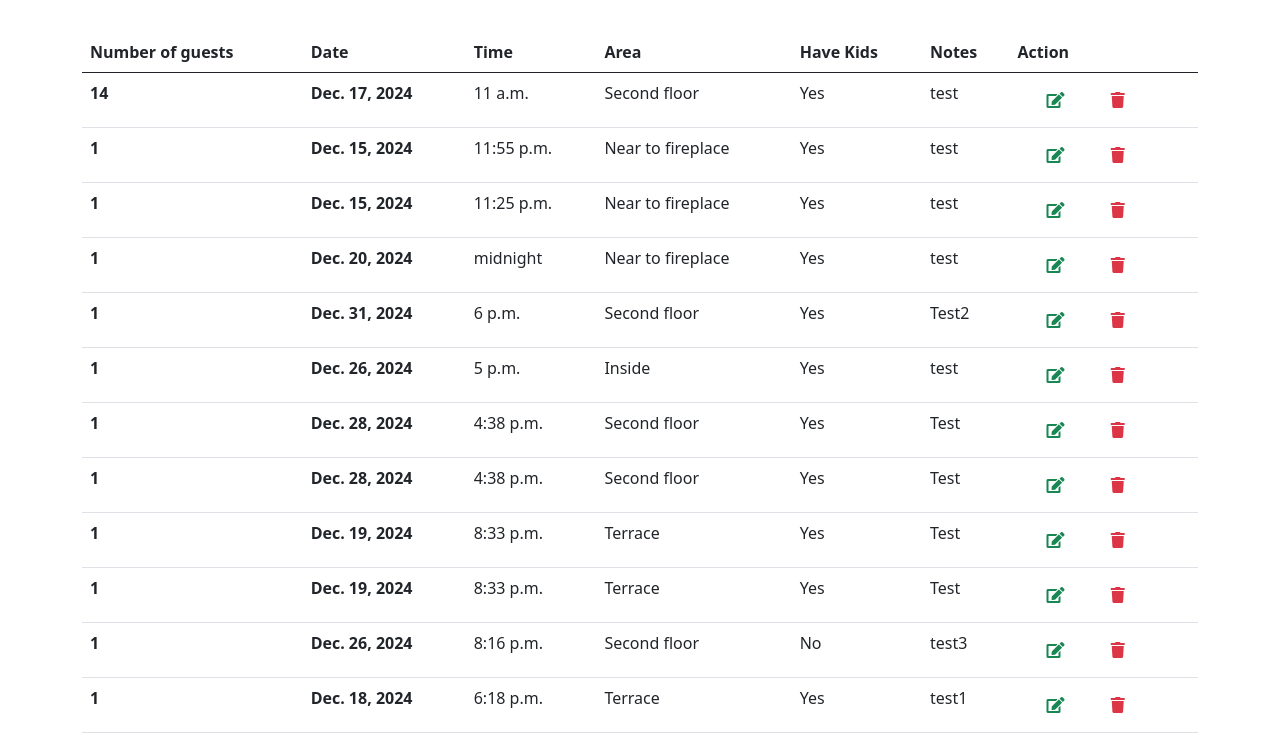
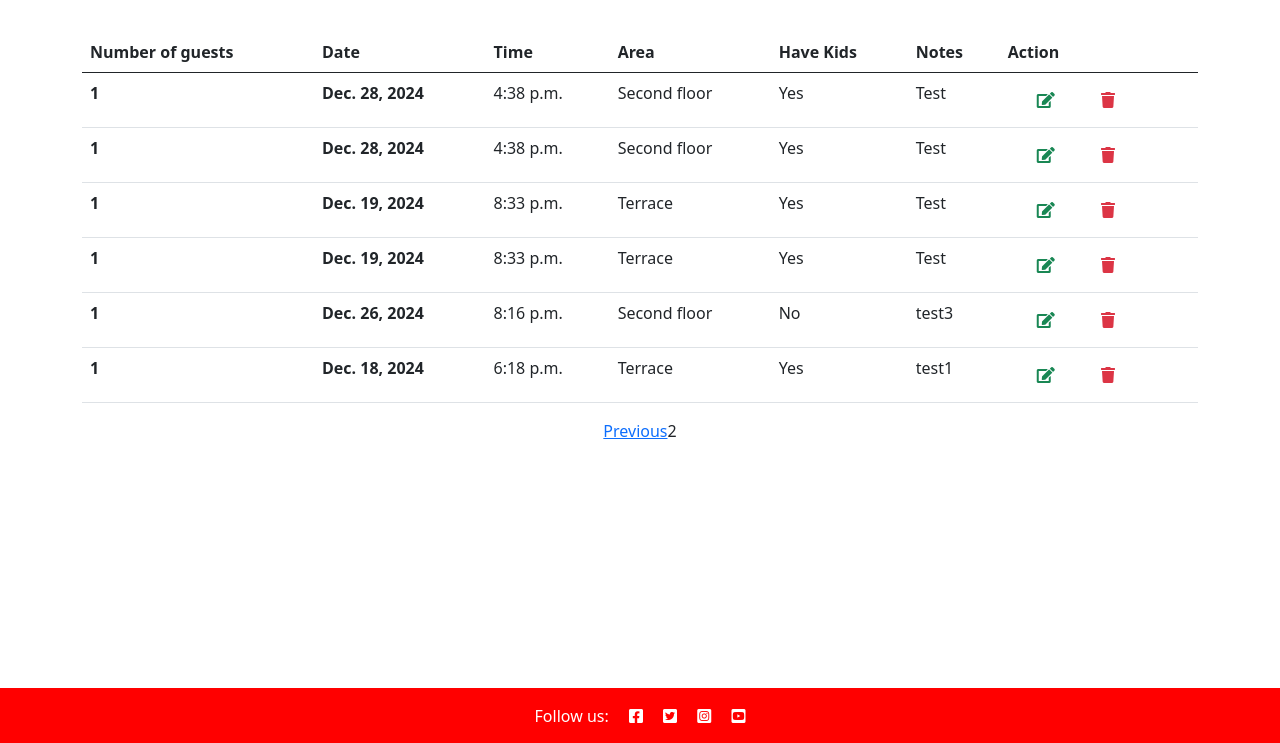
Before and after one commit to mohanadpro/resturant-booking-table, a Django app: page /reservations/reservations/?page=2 in a window 1280 px wide. Shown: the part 56-799 px from the top of the page. Run offline with Django 4.2, Linux system fonts and the light colour scheme; a user stored in the database is signed in; data comes from the database, SQL or seed files in the repository.

Commit message:
add pagination to reservations list

```diff
--- a/reservation/templates/reservation/reservation_list.html
+++ b/reservation/templates/reservation/reservation_list.html
@@ -33,7 +33,21 @@
         {% endfor%}
     </tbody>
   </table>
+  <div class="d-flex justify-content-center">
+    {%if page_obj.has_previous %} {# whether the previous page exists #}
+        <a href="?page={{page_obj.previous_page_number}}"></a> {# link to the prev page #}
+    {% endif %}
+    {%if page_obj.has_previous %} {# whether the next page exists #}
+    <a href="?page={{page_obj.previous_page_number}}">Previous</a> {# link to the next page #}
+    {% endif %}
+    <span>{{page_obj.number}}</span> {# the current page number #}
 
+    <!--  -->
+
+    {%if page_obj.has_next %} {# whether the next page exists #}
+        <a href="?page={{page_obj.next_page_number}}" class="ml-2" >Next</a> {# link to the next page #}
+    {% endif %}
+</div>
 <!-- Delete confirmation modal -->
 <div class="modal fade" id="deleteModal" tabindex="-1"
 aria-labelledby="deleteModalLabel" aria-hidden="true">
--- a/reservation/views.py
+++ b/reservation/views.py
@@ -1,19 +1,35 @@
 from django.shortcuts import render,get_object_or_404,reverse
-from meal.models import Meal
 from .forms import ReservationForm
 from .models import Reservation
 from django.http import HttpResponseRedirect
 from django.contrib import messages
-from datetime import date,datetime
-# import
+from datetime import datetime
+from django.core.paginator import Paginator, EmptyPage, PageNotAnInteger
+
 # Create your views here.
 def reservation_list(request):
-    reservations = Reservation.objects.filter(customer=request.user).order_by("-created_on")
-    return render(
-        request,
-        'reservation/reservation_list.html',
-        {'reservations':reservations}
-    )
+    temp_reservations = Reservation.objects.filter(customer=request.user).order_by("-created_on")
+    p = Paginator(temp_reservations, 6)
+    page_number =1 if request.GET.get('page') == None else request.GET.get('page')
+    # reservations = paginator.page(1)
+    # return render(
+    #     request,
+    #     'reservation/reservation_list.html',
+    #     {'reservations':reservations}
+    # )
+    try:
+        page_obj = p.get_page(page_number)  # returns the desired page object
+    except PageNotAnInteger:
+        # if page_number is not an integer then assign the first page
+        page_obj = p.page(1)
+    except EmptyPage:
+        # if page is empty then return last page
+        page_obj = p.page(p.num_pages)
+    context = {'page_obj': page_obj,'reservations':p.page(page_number)}
+    # sending the page object to index.html
+    return render(request, 'reservation/reservation_list.html', context)
+
+
 
 def reservation(request):
 
```
